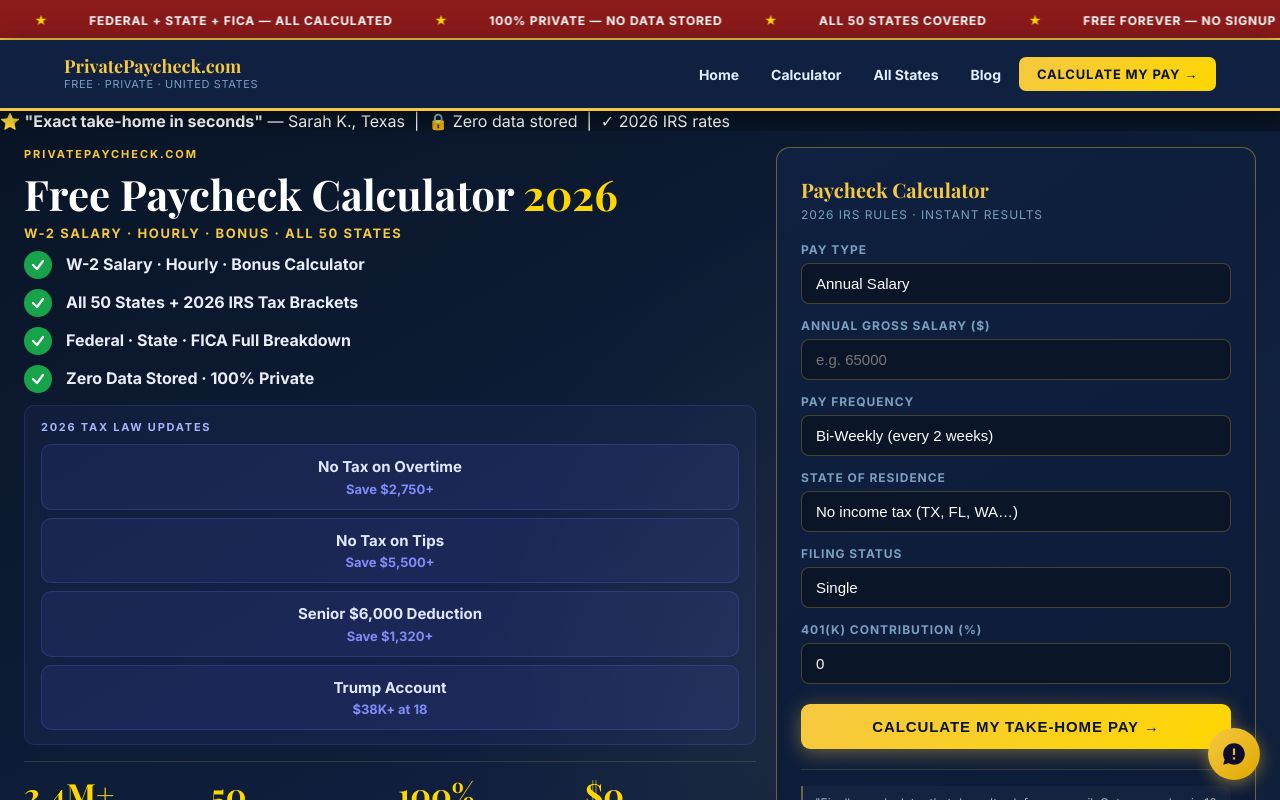
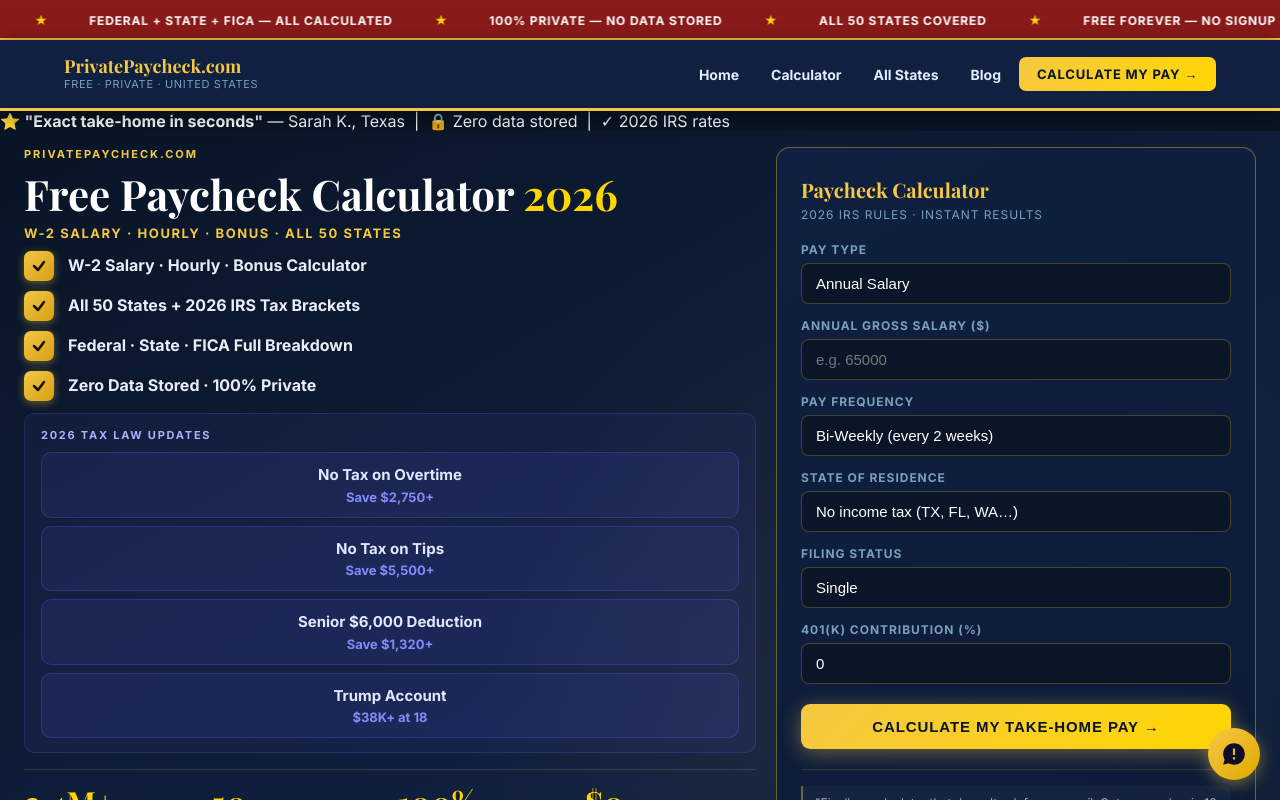
Before and after one commit to devqrcraft-ui/privatepaycheck, a Next.js app: page / in a window 1280 px wide. Shown: the top 800 px of the page. Built offline with nearby package versions, Linux system fonts and the light colour scheme.

Commit message:
gold square checkmarks

```diff
--- a/src/app/home-client.tsx
+++ b/src/app/home-client.tsx
@@ -139,8 +139,8 @@ export default function HomeClient() {
               'Zero Data Stored · 100% Private',
             ].map((item,i) => (
               <div key={i} style={{display:'flex',alignItems:'center',gap:14}}>
-                <div style={{width:28,height:28,borderRadius:'50%',background:'#16a34a',display:'flex',alignItems:'center',justifyContent:'center',flexShrink:0}}>
-                  <svg width="14" height="14" viewBox="0 0 14 14" fill="none"><polyline points="2,7 6,11 12,3" stroke="#fff" strokeWidth="2.2" strokeLinecap="round" strokeLinejoin="round"/></svg>
+                <div style={{width:30,height:30,borderRadius:'7px',background:'linear-gradient(135deg,#F5C842 0%,#d4a017 100%)',display:'flex',alignItems:'center',justifyContent:'center',flexShrink:0,boxShadow:'0 2px 8px rgba(245,200,66,0.4)'}}>
+                  <svg width="14" height="14" viewBox="0 0 14 14" fill="none"><polyline points="2,7 6,11 12,3" stroke="#1a0e00" strokeWidth="2.5" strokeLinecap="round" strokeLinejoin="round"/></svg>
                 </div>
                 <span style={{fontSize:16,fontWeight:600,color:'#e8edf8',lineHeight:1.35}}>{item}</span>
               </div>
```
